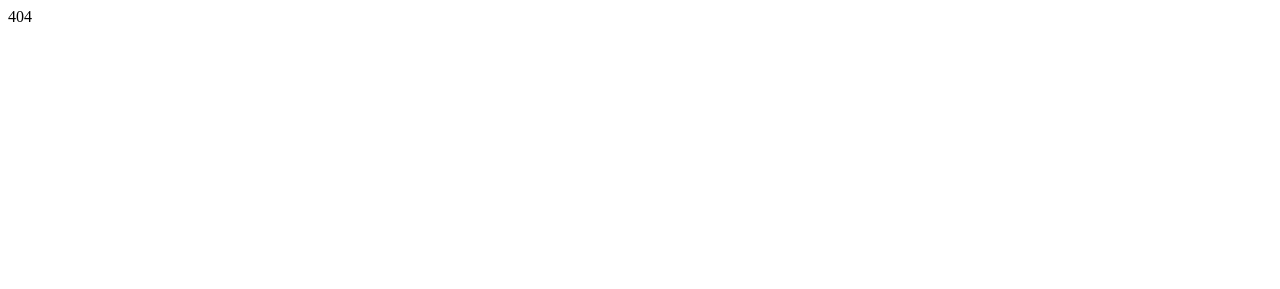
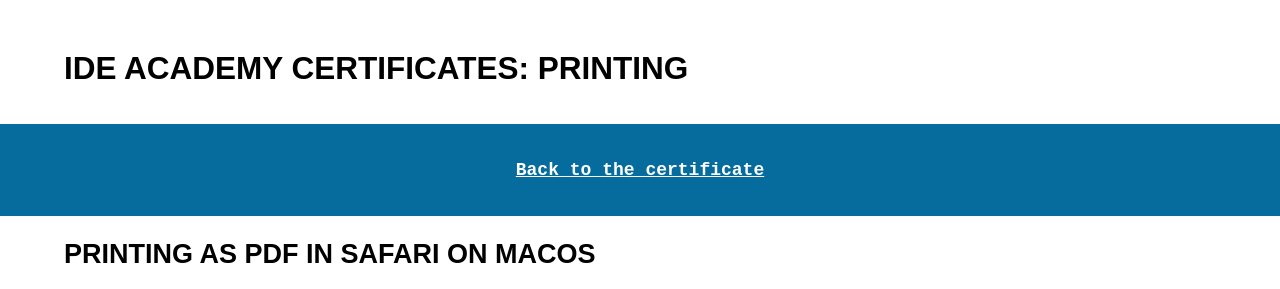
Before and after one commit to FMJansen/IDE-Academy-Certificates, a Flask app: page /printing/ in a window 1280 px wide. Before the commit the part shown is almost empty. Shown: the top 289 px of the page. Before the commit the page ends 22 px from the top, so only its background shows below. Run offline with Flask 2, Linux system fonts and the light colour scheme; style sheets or scripts are compiled from the project's sources; parts of the project's set-up code (start-up, migrations or seed data) failed here and were passed over.

Commit message:
add print instruction page

```diff
--- a/app/templates/certificate.html
+++ b/app/templates/certificate.html
@@ -16,7 +16,7 @@
     <a href="/">Back to the first page</a> (for example to change your name)
   </p>
   <p class="sub-page-navigation__tip">
-    💡 Pro-tip: print this page, but then really save it as a PDF without headers/footers #savetrees🌲
+    💡 Pro-tip: print this page, but then really save it as a PDF without headers/footers #savetrees🌲 - <a href="/printing/">instructions</a>
   </p>
 </nav>
 
--- /dev/null
+++ b/app/templates/printing.html
@@ -0,0 +1,28 @@
+{% extends "base.html" %}
+
+{% block header %}
+<h1 class="site-header__name">IDE Academy Certificates: Printing</h1>
+{% endblock %}
+
+{% block content %}
+
+<nav class="sub-page-navigation">
+  <p class="sub-page-navigation__go">
+    <a href="/certificate/">Back to the certificate</a>
+  </p>
+</nav>
+
+<section class="start">
+
+  <h2>Printing as PDF in Safari on macOS</h2>
+  <img src="/static/img/macOS_Safari.png" alt="Printing as PDF in Safari on macOS">
+
+  <h2>Printing as PDF in Firefox on macOS</h2>
+  <img src="/static/img/macOS_Firefox.png" alt="Printing as PDF in Firefox on macOS">
+
+  <h2>Printing as PDF in Chrome on macOS</h2>
+  <img src="/static/img/macOS_Chrome.png" alt="Printing as PDF in Chrome on macOS">
+
+</section>
+
+{% endblock %}
--- a/app/views.py
+++ b/app/views.py
@@ -60,6 +60,12 @@ def generate_certificate():
 
 
 
+@app.route("/printing/")
+def printing():
+    return render_template('printing.html')
+
+
+
 @app.route("/")
 def index():
     if sp.is_user_logged_in():
--- a/frontend/src/scss/base.scss
+++ b/frontend/src/scss/base.scss
@@ -343,7 +343,7 @@ a {
     display: none;
   }
 
-  a {
+  &__go a {
     color: white;
     font-weight: bold;
   }
```
Also changed, not shown: frontend/src/images/macOS_Chrome.png (added), frontend/src/images/macOS_Firefox.png (added), frontend/src/images/macOS_Safari.png (added).
